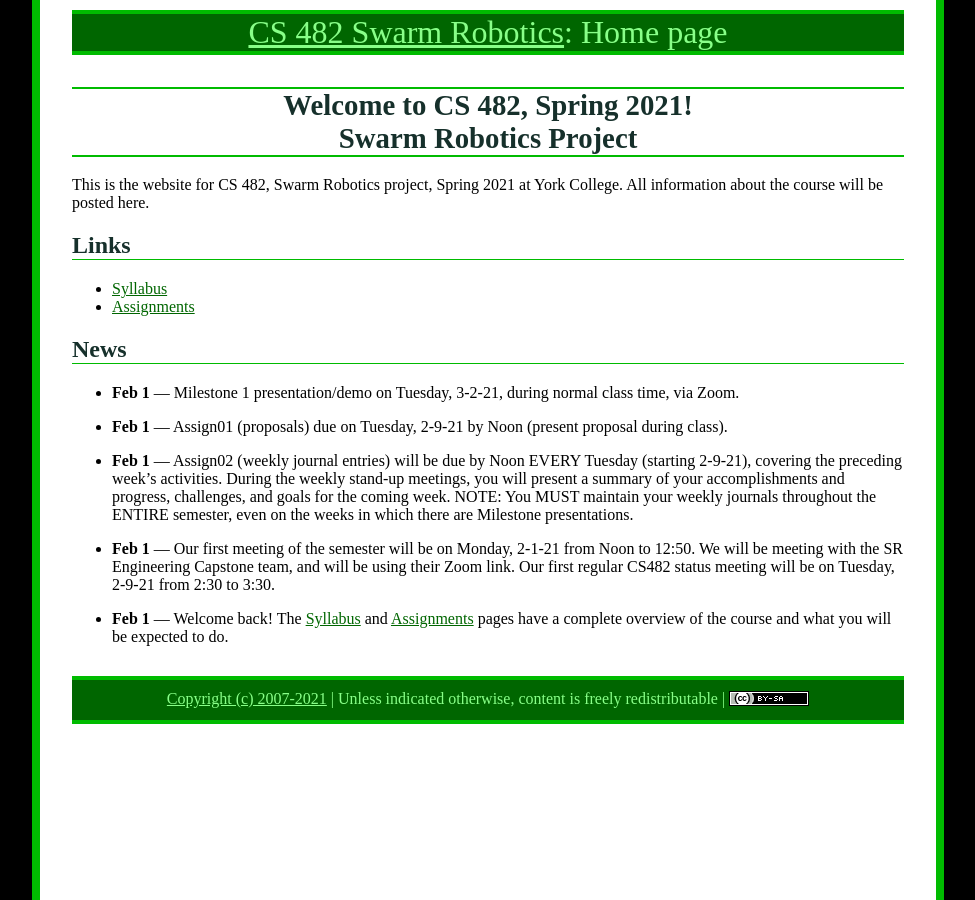
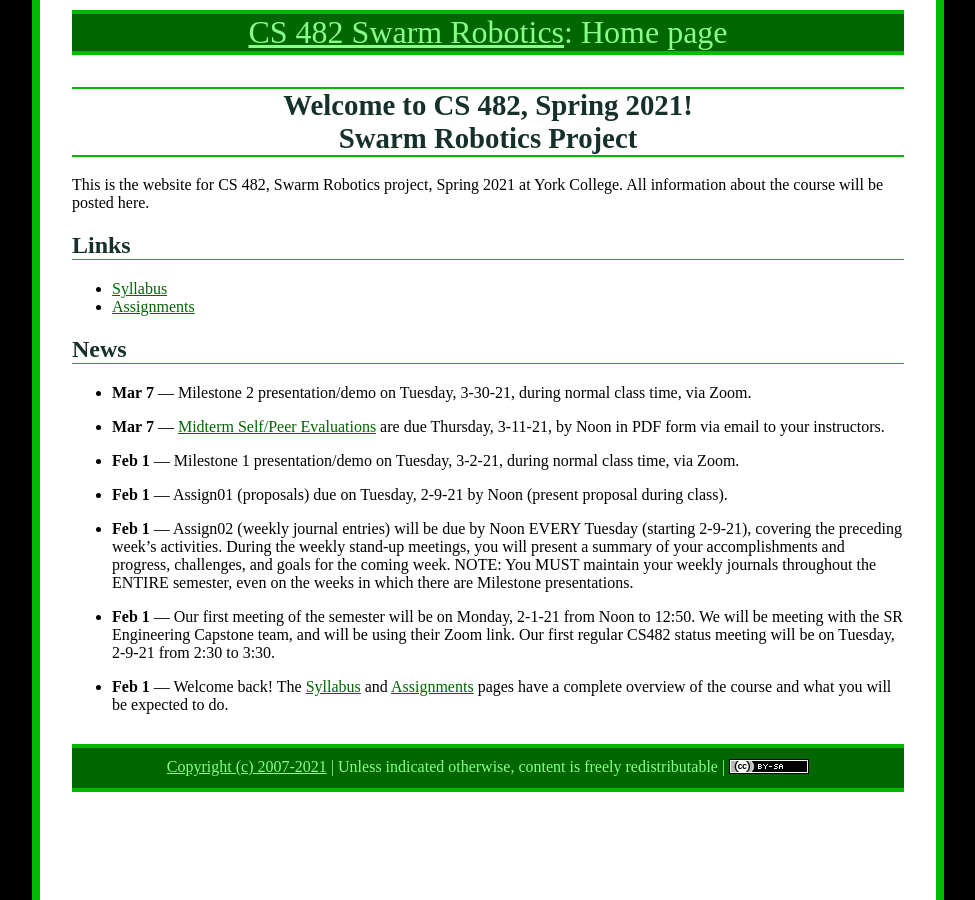
Before and after one commit to ycpcs/cs482-spring2021-SR, a Jekyll site: the page built from index.md, in a window 1280 px wide. Shown: the whole page, without its empty margins (152-1127 px from the left). Built offline with Jekyll 4.4.1, drawn with Linux system fonts in a browser that asks for light colours.

Commit message:
updated news and conrrected Anthony's name

```diff
--- a/index.md
+++ b/index.md
@@ -27,11 +27,11 @@ All information about the course will be posted here.
 
 * **Mar 30** &mdash; Milestone 3 presentation/demo on Tuesday, 4-27-21, during normal class time via Zoom.
 
-* **Mar 30** &mdash; [Midterm Self/Peer Evaluations](./assign/PeerEval-SwarmRobotics-Sp21-midterm.pdf) are due Saturday, 4-3-21, by Noon in PDF form via email to your instructors.
+-->
 
-* **Mar 2** &mdash; Milestone 2 presentation/demo on Tuesday, 3-30-21, during normal class time, via Zoom.
+* **Mar 7** &mdash; Milestone 2 presentation/demo on Tuesday, 3-30-21, during normal class time, via Zoom.
 
--->
+* **Mar 7** &mdash; [Midterm Self/Peer Evaluations](./assign/PeerEval-SwarmRobotics-Sp21-midterm.pdf) are due Thursday, 3-11-21, by Noon in PDF form via email to your instructors.
 
 * **Feb 1** &mdash; Milestone 1 presentation/demo on Tuesday, 3-2-21, during normal class time, via Zoom.
 
```
Also changed, not shown: 4 other files.
